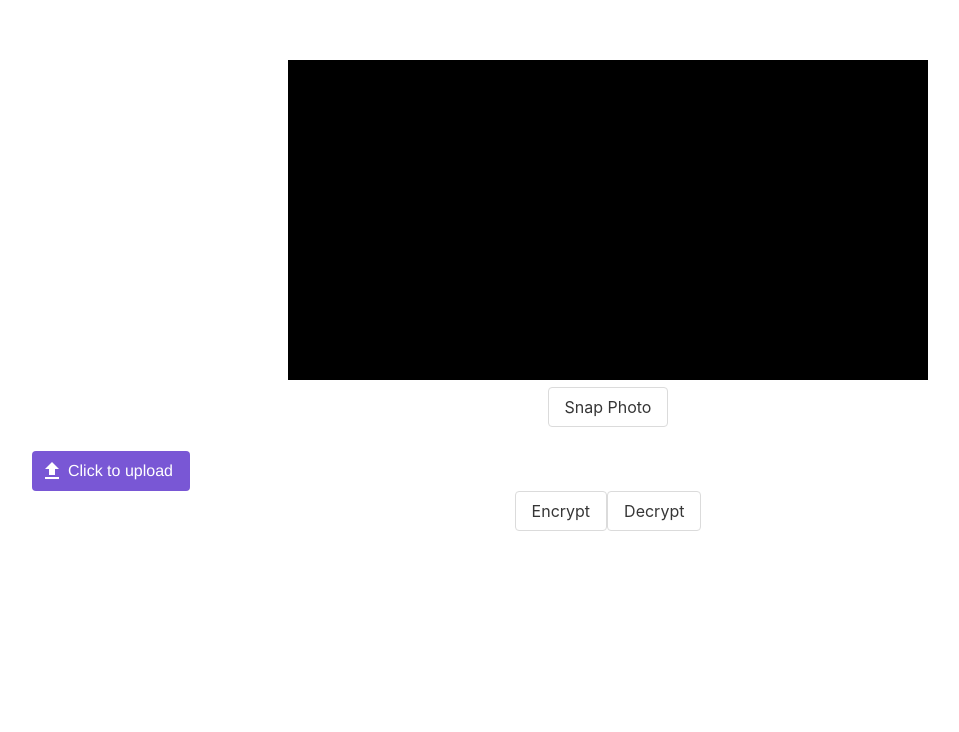
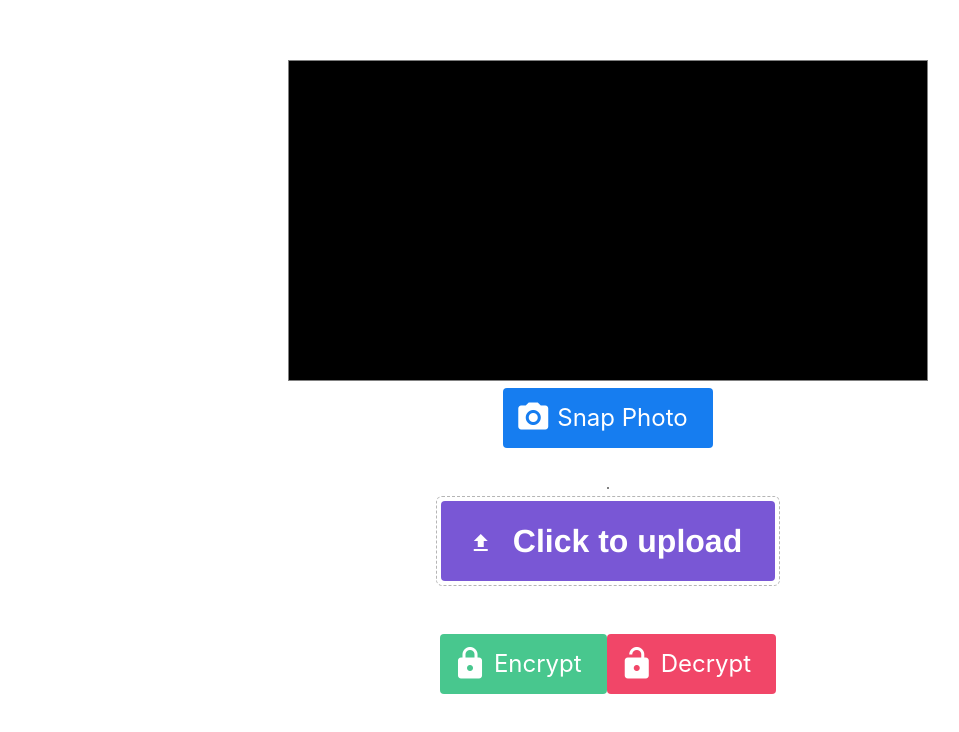
Before and after one commit to Epierrotie/foiSecuBio, a Vue app: page /home in a window 1280 px wide. Shown: the top 732 px of the page, without its empty margins (32-991 px from the left). Built offline with nearby package versions, Linux system fonts and the light colour scheme; no server answers; sample sign-in values are in the browser's storage.

Commit message:
[ADD] Home UI + Loader + Alert

```diff
--- a/src/components/Home.vue
+++ b/src/components/Home.vue
@@ -1,27 +1,42 @@
 <template>
   <div id="home" class="container">
     <div>
+      <div>
         <video ref="video" id="video" width="640" height="480" autoplay></video>
       </div>
-    <div>
-      <b-button id="snap" v-on:click="capture()">Snap Photo</b-button>
+      <div class="subtitle">
+        <b-button
+          type="is-info"
+          size="is-large"
+          icon-left="camera"
+          @click="capture()"
+        >Snap Photo</b-button>
       </div>
       <canvas ref="canvas" id="canvas" width="640" height="480"></canvas>
       <img v-bind:src="image" height="50" />
-    <section>
-      <b-field class="file">
-        <b-upload v-model="file">
-          <a class="button is-primary">
+    </div>
+    <div>
+      <b-upload drag-drop v-model="file">
+        <a class="button is-primary title">
           <b-icon icon="upload"></b-icon>
           <span>Click to upload</span>
         </a>
+        <span class="file-name subtitle" v-if="file">{{ file.name }}</span>
       </b-upload>
-        <span class="file-name" v-if="file">{{ file.name }}</span>
-      </b-field>
-    </section>
-    <div>
-      <b-button id="send" v-on:click="encrypt()">Encrypt</b-button>
-      <b-button id="send" v-on:click="decrypt()">Decrypt</b-button>
+    </div>
+    <div class="section">
+      <b-button
+        type="is-success"
+        size="is-large"
+        icon-left="lock"
+        @click="encrypt()"
+      >Encrypt</b-button>
+      <b-button
+        type="is-danger"
+        size="is-large"
+        icon-left="lock-open"
+        @click="decrypt()"
+      >Decrypt</b-button>
     </div>
   </div>
 </template>
@@ -57,12 +72,14 @@ export default {
       this.image = this.canvas.toDataURL('image/png')
     },
     async encrypt () {
+      let loader = null
       try {
         if (this.image && this.file) {
+          loader = this.$buefy.loading.open()
           const res = await FaceRecognition.enroll(this.image, firebase.auth().currentUser.email)
           console.log(res)
           if (res.data.Errors) {
-            alert('🤕 ' + res.data.Errors[0].Message)
+            this.alertCustomError('🤕 ' + res.data.Errors[0].Message, loader)
           } else {
             let form = new FormData()
             form.append('file', this.file)
@@ -72,23 +89,25 @@ export default {
               data: form,
               headers: {'Content-Type': 'multipart/form-data'}
             })
-            this.saveFile(file.data)
+            this.saveFile(file.data, loader)
             console.log(file)
           }
         } else {
-          alert('🤕 Take a photo and select a file before encrypting')
+          this.alertCustomError('🤕 Take a photo and select a file before encrypting', loader)
         }
       } catch (e) {
-        alert('🤕 ' + e)
+        this.alertCustomError('🤕 Could not encrypt the file', loader)
       }
     },
     async decrypt () {
+      let loader = null
       try {
         if (this.image && this.file) {
+          loader = this.$buefy.loading.open()
           const res = await FaceRecognition.verify(this.image, firebase.auth().currentUser.email)
           console.log(res)
           if (res.data.Errors) {
-            alert('🤕 ' + res.data.Errors[0].Message)
+            this.alertCustomError('🤕 ' + res.data.Errors[0].Message, loader)
           } else {
             if (res.data.images[0].transaction.confidence > 0.5) {
               let form = new FormData()
@@ -99,20 +118,23 @@ export default {
                 data: form,
                 headers: {'Content-Type': 'multipart/form-data'}
               })
-              this.saveFile(file.data)
+              this.saveFile(file.data, loader)
               console.log(file)
             } else {
-              alert('🤕 This file doesn\'t belong to you ! Thief !')
+              this.alertCustomError('🤕 This file doesn\'t belong to you ! Thief !', loader)
             }
           }
         } else {
-          alert('🤕 Take a photo and select a file before decrypting')
+          this.alertCustomError('🤕 Take a photo and select a file before decrypting', loader)
         }
       } catch (e) {
-        alert('🤕 ' + e)
+        this.alertCustomError('🤕 Could not decrypt the file', loader)
       }
     },
-    saveFile (file) {
+    saveFile (file, loader) {
+      if (loader !== null) {
+        loader.close()
+      }
       const blob = new Blob([file], {type: 'text/plain'})
       const e = document.createEvent('MouseEvents')
       const a = document.createElement('a')
@@ -121,6 +143,21 @@ export default {
       a.dataset.downloadurl = ['text/json', a.download, a.href].join(':')
       e.initEvent('click', true, false, window, 0, 0, 0, 0, 0, false, false, false, false, 0, null)
       a.dispatchEvent(e)
+    },
+    alertCustomError (msg, loader) {
+      if (loader !== null) {
+        loader.close()
+      }
+      this.$buefy.dialog.alert({
+        title: 'Error',
+        message: msg,
+        type: 'is-danger',
+        hasIcon: true,
+        icon: 'times-circle',
+        iconPack: 'fa',
+        ariaRole: 'alertdialog',
+        ariaModal: true
+      })
     }
   }
 }
@@ -133,6 +170,12 @@ body {
 
 #video {
   background-color: #000000;
+  border: 1px solid grey;
+}
+
+img {
+  background-color: #000000;
+  border: 1px solid grey;
 }
 
 #canvas {
```
Lines whose indentation alone changed are shown as unchanged.
